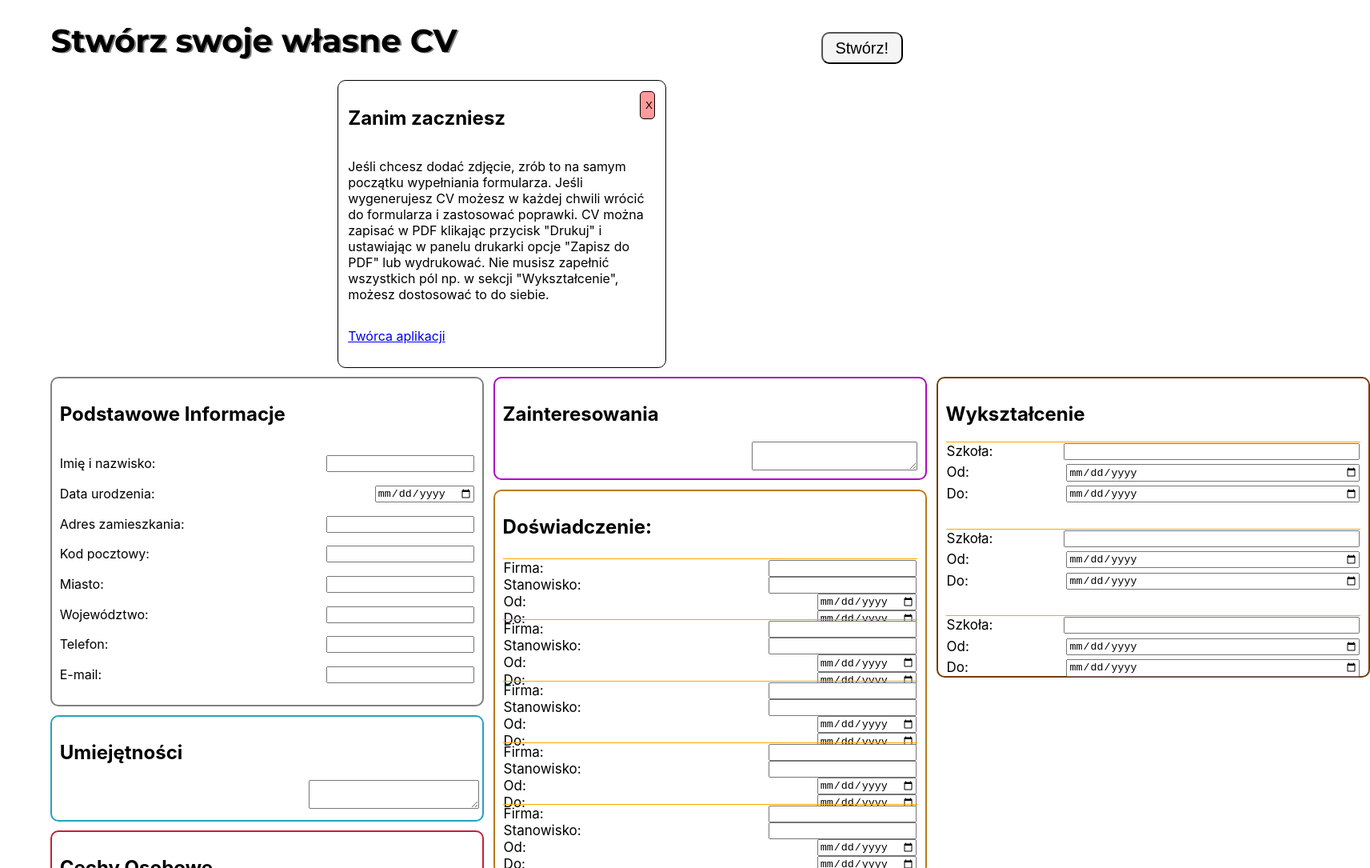
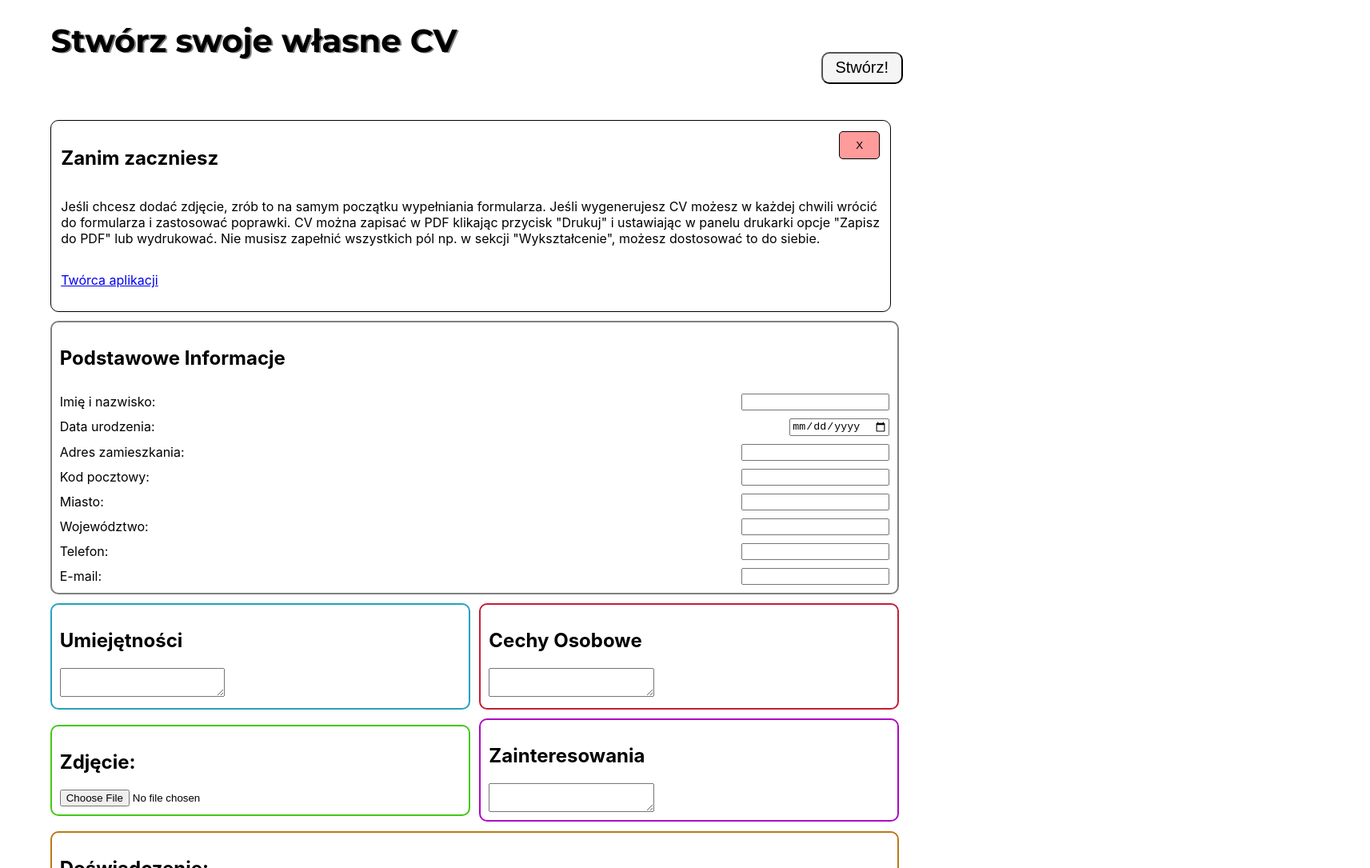
Before and after one commit to KLesiu/CV-maker, a React (Create React App) app: page / in a window 1280 px wide. Shown: the top 1085 px of the page at 80% size, 1713 px wide, since content can reach past the window. Built offline with nearby package versions, Linux system fonts and the light colour scheme.

Commit message:
Change layout,add hover effects to sections

```diff
--- a/src/App.css
+++ b/src/App.css
@@ -6,9 +6,8 @@ body{
 
     border-radius: 5px;
     display: flex;
-    flex-direction: column;
+    flex-direction: row;
     flex-wrap: wrap;
-    height: 110vh;
     margin-left: auto;
     margin-right: auto;
     width: 90vw;
@@ -19,24 +18,23 @@ body{
     border: 2px solid rgb(186, 121, 23);
     border-radius: 10px;
     display: flex;
-    height: 52%;
+    gap: 10px;
     margin-left: 1%;
     margin-top: 1%;
     flex-wrap: wrap;
     padding: 10px;
-    width:45%
+    width:90%
     }
 .photoHolder{
     align-items: flex-start;
     border: 2px solid rgb(68, 200, 20);
     border-radius: 10px;
     display: flex;
-    /* height: 15%; */
     margin-left: 1%;
     margin-top: 1%;
     flex-wrap: wrap;
     padding: 10px;
-    width:45%
+    width:43.5%
 }
 .photoHolder input,.hobbiesHolder h2{
     width: 100%;
@@ -49,24 +47,23 @@ body{
     border: 2px solid rgb(173, 8, 195);
     border-radius: 10px;
     display: flex;
-    /* height: 15%; */
     margin-left: 1%;
     margin-top: 1%;
     flex-wrap: wrap;
     padding: 10px;
-    width:45%
+    width:43.5%
 }
 .educationHolder{
     align-items: flex-start;
     border: 2px solid rgb(117, 61, 4);
     border-radius: 10px;
     display: flex;
-    height: 40%;
+    gap: 10px;
     margin-left: 1%;
     margin-top: 1%;
     flex-wrap: wrap;
     padding: 10px;
-    width:45%
+    width:90%
 }
 .buttonCreateCv{
     border-radius: 10px;
@@ -87,12 +84,12 @@ body{
     border: 2px solid grey;
     border-radius: 10px;
     display: flex;
-    height: 44%;
+    gap: 10px;
     margin-left: 1%;
     margin-top: 1%;
     flex-wrap: wrap;
     padding: 10px;
-    width:45%
+    width:90%
     }
     .personalInfo h2{
         text-align: center;
@@ -108,6 +105,7 @@ body{
         border-top: 1px solid orange;
         display: flex;
         flex-wrap: wrap;
+        gap: 10px;
         font-size: 17px;
         height: 30%;
         padding: 1px;
@@ -120,7 +118,7 @@ body{
         align-items: flex-start;
        flex-direction: column;
        flex-wrap: wrap;
-       gap: 5%;
+       gap: 10px;
        justify-content: flex-start;
     }
 
@@ -128,12 +126,9 @@ body{
         width: 100%;
     }
 
-    .propertiesEducation label input{
-        margin-left: 5px;
-        width: 70%;
-    }
+
     textarea{
-        margin-left: 60%;
+
         width: 40%;
     }
     label{
@@ -146,18 +141,18 @@ body{
         border-radius: 10px;
         margin-left: 1%;
         margin-top: 1%;
-        /* height: 15%; */
+
         padding: 10px;
-        width: 45%;
+        width: 43.5%;
     }
     .personalChar{
         border: 2px solid rgb(195, 31, 53);
         border-radius: 10px;
         margin-left: 1%;
         margin-top: 1%;
-        /* height: 15%; */
+
         padding: 10px;
-        width: 45%;
+        width: 43.5%;
     }
 .cv{
     background-color: white;
@@ -203,6 +198,28 @@ body{
 }
 #edit:hover{
     background-color: rgb(186, 153, 22);
+}
+.personalInfo:hover{
+    background-color: rgba(128, 128, 128, 0.458);
+}
+.skillsHolder:hover{
+    background-color: rgba(12, 102, 162, 0.511);
+}
+.personalChar:hover{
+    background-color: rgba(255, 0, 0, 0.491);
+}
+.photoHolder:hover{
+    background-color: rgba(18, 183, 48, 0.469);
+
+}
+.hobbiesHolder:hover{
+    background-color: rgba(124, 18, 199, 0.504);
+}
+.experiencesHolder:hover{
+    background-color: rgba(169, 24, 24, 0.523);
+}
+.educationHolder:hover{
+    background-color: rgba(117, 61, 4, 0.501) ;
 }
 @media print{
     .cv{
--- a/src/components/Popup.js
+++ b/src/components/Popup.js
@@ -11,7 +11,7 @@ if(props.popUp===false){
             <h2>Zanim zaczniesz</h2>
             <button onClick={closePopUp}>X</button>
             <p>Jeśli chcesz dodać zdjęcie, zrób to na samym początku wypełniania formularza. Jeśli wygenerujesz CV możesz w każdej chwili wrócić do formularza i zastosować poprawki. CV można zapisać w PDF klikając przycisk "Drukuj" i ustawiając w panelu drukarki opcje "Zapisz do PDF" lub wydrukować. Nie musisz zapełnić wszystkich pól np. w sekcji "Wykształcenie", możesz dostosować to do siebie. </p>
-            <p><a target="_blank" href="https://github.com/KLesiu">Twórca aplikacji</a></p>
+            <p><a rel="noreferrer" target="_blank" href="https://github.com/KLesiu">Twórca aplikacji</a></p>
         </div>
     )
 }
--- a/src/components/styles/Popup.css
+++ b/src/components/styles/Popup.css
@@ -4,12 +4,11 @@
    display: flex;
    flex-wrap: wrap;
    justify-content: space-between;
-    margin-left: auto;
-    margin-right: auto;
-    position: relative;
-    top: 20%;
+  margin-right: auto;
+   margin-left: 5%;
+    margin-top: 50px;
     padding: 1%;
-    width: 30vw;
+    width: 80vw;
 }
 .popUp h2{
     width: 80%;
```
Also changed, not shown: 2 other files (tests, documents, lock files or other folders).
